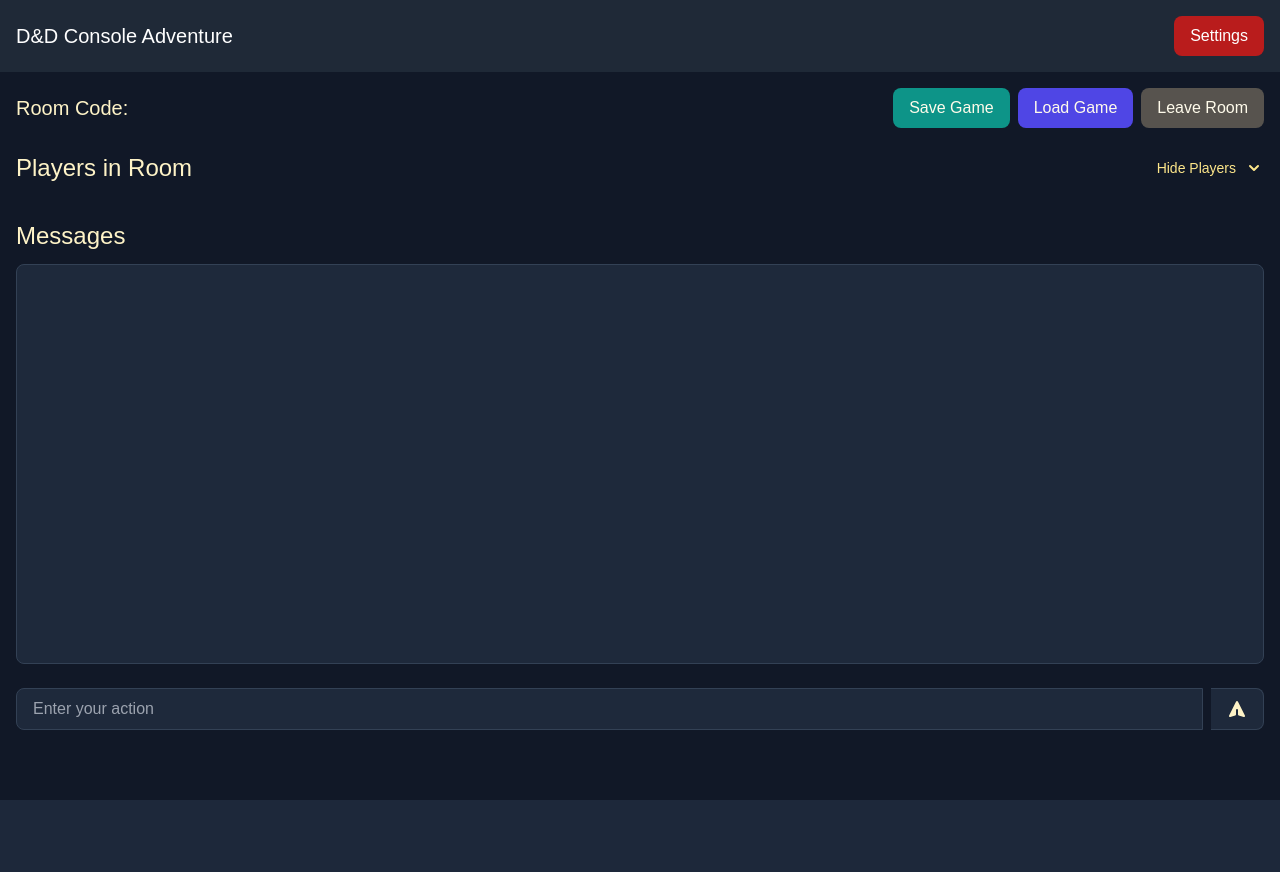
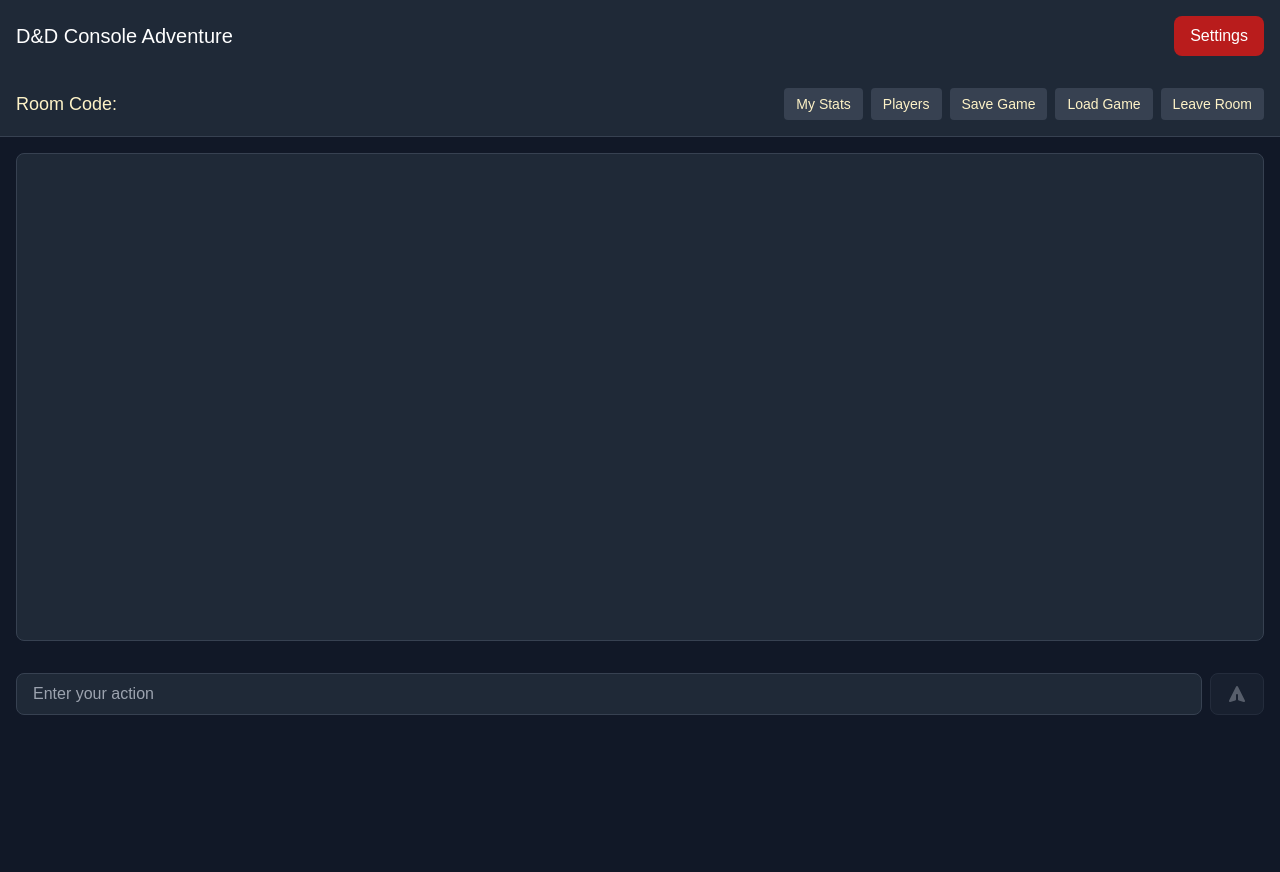
Before and after one commit to timonchiklol/Console_RPG, a Flask app: page /game in a window 1280 px wide. Before the commit the page ends 800 px from the top, so only its background shows below. Run offline with Flask 3, Linux system fonts and the light colour scheme; some libraries are stand-ins or nearby versions.

Commit message:
game window design change

```diff
--- a/app.py
+++ b/app.py
@@ -271,6 +271,7 @@
         'status': 'success',
         'room': room_data,
         'is_host': room.host_id == session.get('player_id'),
+        'player': players_dict.get(session.get('player_id')),
         'messages': messages,
         'last_message_id': messages[-1].get('id') if messages else None
     }
@@ -716,10 +717,16 @@
     session['room_id'] = room_id
     add_room_message(room_id, 'Game loaded successfully', 'system')
 
+    current_player = None
+    if room and session.get('player_id') in room.players:
+        # Use model_dump() or dict() based on player implementation
+        current_player = room.players[session.get('player_id')].dict()
+
     return jsonify({
         'status': 'success',
         'message': 'Game loaded successfully',
-        'room': room.dict()
+        'room': room.dict(),
+        'player': current_player
     })
 
 @app.route('/list_saves')
--- a/static/js/game.js
+++ b/static/js/game.js
@@ -10,7 +10,8 @@
             diceType: 'd20',
             room: {},
             diceRolling: false,
-            showPlayers: true,
+            showPlayers: false,
+            showStats: false,
             codeCopied: false,
             wasJustCopied: false,
             isThinking: false
@@ -26,11 +27,19 @@
                 result.push({ id: 'thinking', type: 'thinking' });
             }
             return result;
+        },
+        currentPlayer() {
+            return this.gameState;
         }
     },
     methods: {
         translate(key) {
             return translationManager.translate(key);
+        },
+        formatMessage(message) {
+            if (!message) return '';
+            // Replace **text** with <strong>text</strong> for bold formatting
+            return message.replace(/\*\*(.*?)\*\*/g, '<strong class="font-bold">$1</strong>');
         },
         resetCopyState() {
             if (this.codeCopied) {
@@ -55,14 +64,23 @@
         togglePlayers() {
             this.showPlayers = !this.showPlayers;
         },
+        toggleStats() {
+            this.showStats = !this.showStats;
+            if (this.showStats) {
+                this.showPlayers = false;
+            }
+        },
         async sendMessage() {
             if (!this.userInput.trim()) return;
+
+            const messageText = this.userInput;
+            this.userInput = ''; // Clear input immediately
 
             // Add pending message immediately
             this.pendingMessage = {
                 id: 'pending',
                 type: 'player',
-                message: this.userInput,
+                message: messageText,
                 player_name: this.gameState.name || this.translate('you')
             };
 
@@ -74,7 +92,7 @@
                 const response = await fetch('/game_action', {
                     method: 'POST',
                     headers: { 'Content-Type': 'application/json' },
-                    body: JSON.stringify({ action: this.userInput })
+                    body: JSON.stringify({ action: messageText })
                 });
                 const data = await response.json();
                 if (data.error) {
@@ -93,7 +111,6 @@
                     if (data.messages) {
                         this.messages = data.messages;
                     }
-                    this.userInput = '';
                 }
             } catch (e) {
                 console.error(e);
@@ -175,7 +192,7 @@
                 });
                 const data = await response.json();
                 if (data.status === 'success') {
-                    this.gameState = data.room;
+                    this.gameState = data.player;
                     alert(data.message);
                 } else {
                     alert(data.error || data.message || this.translate('load_game_error'));
@@ -206,7 +223,13 @@
                 const response = await fetch('/get_room_state');
                 const data = await response.json();
                 if (data.status === 'success') {
-                    this.gameState = data.room;
+                    if (data.player) {
+                        this.gameState = data.player;
+                        // Ensure ability_scores is properly set
+                        if (data.player.ability_scores) {
+                            this.gameState.ability_scores = data.player.ability_scores;
+                        }
+                    }
                     this.messages = data.messages || [];
                     this.room = data.room;
                 }
--- a/templates/game.html
+++ b/templates/game.html
@@ -4,101 +4,108 @@
 
 {% block content %}
 {% raw %}
-<div id="game-app" v-cloak class="container mx-auto p-4">
-  <!-- Header: Show Room Code and Save/Load buttons -->
-  <div class="flex justify-between items-center mb-6">
-    <div>
+<div id="game-app" v-cloak class="h-screen flex flex-col bg-gray-900">
+  <!-- Header Bar - Fixed at top -->
+  <header class="flex-none bg-gray-800 border-b border-gray-700 p-4">
+    <div class="container mx-auto flex justify-between items-center">
+      <!-- Room Code -->
       <button @click="copyRoomCode"
               @mouseleave="resetCopyState"
-              class="group relative flex items-center gap-2 text-amber-100 hover:text-amber-50 transition-colors">
-        <span class="medieval text-xl" data-trans="room_code_label"></span>
-        <span class="font-mono text-xl text-amber-300 hover:text-amber-200">{{ room.room_id }}</span>
+              class="group flex items-center gap-2 text-amber-100 hover:text-amber-50 transition-colors">
+        <span class="medieval text-lg" data-trans="room_code_label"></span>
+        <div class="relative">
           <span v-if="!codeCopied && !wasJustCopied"
-              class="absolute -bottom-8 left-0 text-sm text-amber-200 opacity-0 group-hover:opacity-100 transition-opacity"
+                class="absolute -top-6 left-1/2 -translate-x-1/2 whitespace-nowrap text-xs text-amber-200 opacity-0 group-hover:opacity-100 transition-opacity"
                 data-trans="click_to_copy">
           </span>
           <span v-if="codeCopied"
-              class="absolute -bottom-8 left-0 text-sm text-emerald-400 transition-opacity"
+                class="absolute -top-6 left-1/2 -translate-x-1/2 whitespace-nowrap text-xs text-amber-200 transition-opacity"
                 :class="{ 'opacity-100': codeCopied, 'opacity-0': !codeCopied }"
                 data-trans="copied">
           </span>
+          <span class="font-mono text-lg text-amber-300">{{ room.room_id }}</span>
+        </div>
+      </button>
+
+      <!-- Action Buttons -->
+      <div class="flex gap-2">
+        <button @click="toggleStats"
+                class="px-3 py-1.5 rounded medieval text-sm bg-gray-700 text-amber-100 hover:bg-gray-600 transition-colors"
+                data-trans="my_stats">
+        </button>
+        <button @click="togglePlayers"
+                class="px-3 py-1.5 rounded medieval text-sm bg-gray-700 text-amber-100 hover:bg-gray-600 transition-colors"
+                data-trans="players">
+        </button>
+        <button @click="saveGame"
+                class="px-3 py-1.5 rounded medieval text-sm bg-gray-700 text-amber-100 hover:bg-gray-600 transition-colors"
+                data-trans="save_game">
+        </button>
+        <button @click="loadGame"
+                class="px-3 py-1.5 rounded medieval text-sm bg-gray-700 text-amber-100 hover:bg-gray-600 transition-colors"
+                data-trans="load_game">
+        </button>
+        <button @click="leaveRoom"
+                class="px-3 py-1.5 rounded medieval text-sm bg-gray-700 text-amber-100 hover:bg-gray-600 transition-colors"
+                data-trans="leave_room">
         </button>
       </div>
-    <div class="space-x-2">
-      <button @click="saveGame" class="bg-teal-600 hover:bg-teal-500 px-4 py-2 rounded-lg medieval text-amber-50 transition-colors" data-trans="save_game"></button>
-      <button @click="loadGame" class="bg-indigo-600 hover:bg-indigo-500 px-4 py-2 rounded-lg medieval text-amber-50 transition-colors" data-trans="load_game"></button>
-      <button @click="leaveRoom" class="bg-stone-600 hover:bg-stone-500 px-4 py-2 rounded-lg medieval text-amber-50 transition-colors" data-trans="leave_room"></button>
     </div>
+  </header>
+
+  <!-- Main Content Area -->
+  <div class="flex flex-col flex-1">
+    <!-- Players Overview (Collapsed by Default) -->
+    <div v-show="showPlayers" class="flex-none p-4">
+      <div class="container mx-auto">
+        <div class="grid grid-cols-1 sm:grid-cols-2 lg:grid-cols-3 xl:grid-cols-4 gap-4">
+          <div v-for="(player, pid) in room.players" :key="pid"
+               class="bg-gray-800 rounded-lg p-3 border border-gray-700">
+            <div class="flex items-center justify-between mb-2">
+              <span class="text-amber-100 font-medium">{{ player.name }}</span>
+              <span class="text-amber-200">{{ player.health_points }} HP</span>
             </div>
-
-  <!-- Players in Room Section with Stats -->
-  <div class="mb-6">
-    <div class="flex justify-between items-center mb-3">
-      <h2 class="medieval text-2xl text-amber-100" data-trans="players_in_room"></h2>
-      <button @click="togglePlayers" class="text-amber-200 hover:text-amber-100 transition-colors flex items-center gap-2">
-        <span class="text-sm" v-text="showPlayers ? translate('hide_players') : translate('show_players')"></span>
-        <svg xmlns="http://www.w3.org/2000/svg" class="h-5 w-5" :class="{ 'rotate-180': !showPlayers }" viewBox="0 0 20 20" fill="currentColor">
-          <path fill-rule="evenodd" d="M5.293 7.293a1 1 0 011.414 0L10 10.586l3.293-3.293a1 1 0 111.414 1.414l-4 4a1 1 0 01-1.414 0l-4-4a1 1 0 010-1.414z" clip-rule="evenodd" />
-        </svg>
-      </button>
-    </div>
-    <div v-show="showPlayers" class="flex flex-wrap gap-4 transition-all duration-300">
-      <div v-for="(player, pid) in room.players" :key="pid"
-           class="flex-grow bg-slate-800 rounded-lg p-4 min-w-[300px] max-w-[400px] border border-slate-700">
-        <div class="text-lg font-semibold text-amber-100 mb-3">{{ player.name }}</div>
-        <div class="grid grid-cols-2 gap-x-4 gap-y-2 text-slate-300 text-sm">
-          <div><span class="text-amber-200" data-trans="race_label"></span> {{ player.race }}</div>
-          <div><span class="text-amber-200" data-trans="class_label"></span> {{ player.class_name }}</div>
-          <div><span class="text-amber-200" data-trans="level_label"></span> {{ player.level }}</div>
-          <div><span class="text-amber-200" data-trans="hp_label"></span> {{ player.health_points }}</div>
-          <div><span class="text-amber-200" data-trans="damage_label"></span> {{ player.damage }}</div>
-          <div><span class="text-amber-200" data-trans="gold_label"></span> {{ player.gold }}</div>
-          <div class="col-span-2"><span class="text-amber-200" data-trans="magic_label"></span> {{ player.magic_1lvl }}/{{ player.magic_2lvl }}</div>
-
-          <!-- Ability Scores Section -->
-          <div v-if="player.ability_scores" class="col-span-2 mt-2">
-            <div class="text-amber-200 mb-1" data-trans="ability_scores"></div>
-            <div class="grid grid-cols-3 gap-2 text-xs">
-              <div v-for="(score, ability) in player.ability_scores" :key="ability">
-                <span class="text-amber-200" :data-trans="ability"></span>
-                <span>{{ score >= 10 ? '+' : '' }}{{ Math.floor((score - 10) / 2) }}</span>
-                <span class="text-slate-400">({{ score }})</span>
-              </div>
-            </div>
+            <div class="text-gray-400 text-sm">
+              <span data-trans="condition"></span>: <span class="text-amber-300">{{ player.condition || 'Normal' }}</span>
             </div>
           </div>
         </div>
       </div>
     </div>
 
-  <!-- Messages Section -->
-  <div class="mb-6">
-    <h2 class="medieval text-2xl text-amber-100 mb-3" data-trans="messages"></h2>
-    <div class="h-[400px] overflow-y-auto bg-slate-800 p-4 rounded-lg border border-slate-700" ref="messagesContainer">
+    <!-- Messages Section with fixed height and equal spacing -->
+    <div class="px-4 py-4" style="height: calc(100vh - 280px)">
+      <div class="h-full mx-auto container">
+        <div class="h-full bg-gray-800 rounded-lg border border-gray-700 overflow-y-auto" ref="messagesContainer">
+          <div class="p-4">
             <div v-for="msg in allMessages" :key="msg.id" class="mb-2">
               <span v-if="msg.type === 'system'" class="text-amber-300">
-          <span data-trans="system"></span>: {{ msg.message }}
+                <span data-trans="system"></span>: <span v-html="formatMessage(msg.message)"></span>
               </span>
-        <span v-else-if="msg.type === 'dm'" class="text-emerald-400">
-          <span data-trans="dm"></span>: {{ msg.message }}
+              <span v-else-if="msg.type === 'dm'" class="text-amber-200">
+                <span data-trans="dm"></span>: <span v-html="formatMessage(msg.message)"></span>
               </span>
-        <span v-else-if="msg.type === 'thinking'" class="text-emerald-400 flex items-center gap-2">
+              <span v-else-if="msg.type === 'thinking'" class="text-amber-200 flex items-center gap-2">
                 <span data-trans="dm_thinking"></span>
                 <span class="inline-flex gap-1">
-            <span class="w-2 h-2 bg-emerald-400 rounded-full animate-bounce" style="animation-delay: 0s"></span>
-            <span class="w-2 h-2 bg-emerald-400 rounded-full animate-bounce" style="animation-delay: 0.2s"></span>
-            <span class="w-2 h-2 bg-emerald-400 rounded-full animate-bounce" style="animation-delay: 0.4s"></span>
+                  <span class="w-2 h-2 bg-amber-200 rounded-full animate-bounce" style="animation-delay: 0s"></span>
+                  <span class="w-2 h-2 bg-amber-200 rounded-full animate-bounce" style="animation-delay: 0.2s"></span>
+                  <span class="w-2 h-2 bg-amber-200 rounded-full animate-bounce" style="animation-delay: 0.4s"></span>
                 </span>
               </span>
-        <span v-else class="text-sky-300">{{ msg.player_name }}: {{ msg.message }}</span>
+              <span v-else class="text-amber-100">{{ msg.player_name }}: <span v-html="formatMessage(msg.message)"></span></span>
+            </div>
+          </div>
         </div>
       </div>
     </div>
 
-  <!-- Action Input Section -->
-  <div class="flex gap-2 mb-6">
+    <!-- Action Input - Fixed at bottom -->
+    <div class="flex-none p-4 bg-gray-900">
+      <div class="container mx-auto">
         <template v-if="diceNeeded">
-      <div class="flex-grow flex items-center gap-2 px-4 py-2 rounded-lg bg-slate-800 text-slate-300 border border-slate-700">
+          <div class="w-full flex gap-2">
+            <div class="flex-grow flex items-center gap-2 px-4 py-2 rounded-lg bg-gray-800 text-gray-300 border border-gray-700">
               <span data-trans="please_roll"></span>
               <span class="font-mono">{{ diceType }}</span>
               <template v-if="diceModifier">
@@ -122,20 +129,100 @@
                 <path fill-rule="evenodd" d="M10 18a8 8 0 100-16 8 8 0 000 16zM9.555 7.168A1 1 0 008 8v4a1 1 0 001.555.832l3-2a1 1 0 000-1.664l-3-2z" clip-rule="evenodd" />
               </svg>
             </button>
+          </div>
         </template>
         <template v-else>
+          <div class="w-full flex gap-2">
             <input v-model="userInput"
                    :placeholder="translate('enter_action')"
-             class="flex-grow px-4 py-2 rounded-l-lg bg-slate-800 text-slate-100 border border-slate-700 focus:border-amber-500 focus:outline-none"
+                   :disabled="isLoading || isThinking"
+                   class="w-full flex-grow px-4 py-2 rounded-lg bg-gray-800 text-gray-100 border border-gray-700 focus:border-amber-500 focus:outline-none disabled:opacity-50 disabled:cursor-not-allowed"
                    @keyup.enter="sendMessage">
             <button @click="sendMessage"
-              :disabled="isLoading"
-              class="px-4 py-2 bg-slate-800 border-y border-r border-slate-700 rounded-r-lg hover:bg-slate-700 text-amber-100 transition-colors disabled:opacity-50 disabled:cursor-not-allowed">
-        <svg xmlns="http://www.w3.org/2000/svg" class="h-5 w-5" viewBox="0 0 20 20" fill="currentColor">
+                    :disabled="!userInput.trim() || isLoading || isThinking"
+                    class="px-4 py-2 bg-gray-800 border border-gray-700 rounded-lg hover:bg-gray-700 text-amber-100 transition-colors disabled:opacity-50 disabled:cursor-not-allowed">
+              <svg xmlns="http://www.w3.org/2000/svg"
+                   :class="{'text-amber-500': userInput.trim().length > 0 && !isLoading && !isThinking, 'text-gray-400': !userInput.trim() || isLoading || isThinking}"
+                   class="h-5 w-5"
+                   viewBox="0 0 20 20"
+                   fill="currentColor">
                 <path d="M10.894 2.553a1 1 0 00-1.788 0l-7 14a1 1 0 001.169 1.409l5-1.429A1 1 0 009 15.571V11a1 1 0 112 0v4.571a1 1 0 00.725.962l5 1.428a1 1 0 001.17-1.408l-7-14z" />
               </svg>
             </button>
+          </div>
         </template>
+      </div>
+    </div>
+  </div>
+
+  <!-- My Stats Modal (Hidden by Default) -->
+  <div v-if="showStats"
+       class="fixed inset-0 bg-black/75 flex items-center justify-center z-50"
+       @click.self="toggleStats">
+    <div class="bg-gray-800 rounded-lg p-6 max-w-md w-full mx-4 border border-gray-700">
+      <div class="flex justify-between items-center mb-4">
+        <h3 class="medieval text-xl text-amber-100" data-trans="character_stats"></h3>
+        <button @click="toggleStats" class="text-gray-400 hover:text-gray-300">
+          <svg class="w-5 h-5" fill="none" stroke="currentColor" viewBox="0 0 24 24">
+            <path stroke-linecap="round" stroke-linejoin="round" stroke-width="2" d="M6 18L18 6M6 6l12 12" />
+          </svg>
+        </button>
+      </div>
+
+      <div v-if="currentPlayer" class="space-y-4">
+        <!-- Basic Info -->
+        <div class="grid grid-cols-2 gap-4">
+          <div class="text-center p-3 bg-gray-900/50 rounded">
+            <div class="text-gray-400 text-sm mb-1" data-trans="level"></div>
+            <div class="text-xl text-amber-200">{{ currentPlayer.level }}</div>
+          </div>
+          <div class="text-center p-3 bg-gray-900/50 rounded">
+            <div class="text-gray-400 text-sm mb-1" data-trans="hp"></div>
+            <div class="text-xl text-amber-200">{{ currentPlayer.health_points }}</div>
+          </div>
+          <div class="text-center p-3 bg-gray-900/50 rounded">
+            <div class="text-gray-400 text-sm mb-1" data-trans="damage"></div>
+            <div class="text-xl text-amber-200">{{ currentPlayer.damage }}</div>
+          </div>
+          <div class="text-center p-3 bg-gray-900/50 rounded">
+            <div class="text-gray-400 text-sm mb-1" data-trans="gold"></div>
+            <div class="text-xl text-amber-200">{{ currentPlayer.gold }}</div>
+          </div>
+        </div>
+
+        <!-- Ability Scores -->
+        <div class="bg-gray-900/50 rounded-lg p-3">
+          <div class="text-gray-400 text-sm mb-2" data-trans="ability_scores"></div>
+          <div class="grid grid-cols-2 gap-x-8 gap-y-2">
+            <template v-if="currentPlayer.ability_scores">
+              <div v-for="(score, ability) in currentPlayer.ability_scores" :key="ability"
+                   class="flex justify-between items-center">
+                <span class="text-gray-300">{{ translate(ability) }}</span>
+                <span class="text-amber-200">{{ score }}</span>
+              </div>
+            </template>
+          </div>
+        </div>
+
+        <!-- Magic -->
+        <div class="bg-gray-900/50 rounded-lg p-3">
+          <div class="text-gray-400 text-sm mb-2" data-trans="magic"></div>
+          <div class="grid grid-cols-2 gap-4">
+            <div class="text-center">
+              <div class="text-gray-400 text-xs mb-1" data-trans="magic_1lvl"></div>
+              <div class="text-lg text-amber-200">{{ currentPlayer.magic_1lvl }}</div>
+            </div>
+            <div class="text-center">
+              <div class="text-gray-400 text-xs mb-1" data-trans="magic_2lvl"></div>
+              <div class="text-lg text-amber-200">{{ currentPlayer.magic_2lvl }}</div>
+            </div>
+          </div>
+        </div>
+      </div>
+      <div v-else class="text-center text-amber-100">
+        {{ translate('no_character_stats') || 'No character stats available. Please choose your character.' }}
+      </div>
+    </div>
   </div>
 </div>
 {% endraw %}
```
Also changed, not shown: translations/en.json (+8 -1 lines), translations/ru.json (+8 -1 lines). Lines whose indentation alone changed are shown as unchanged.
